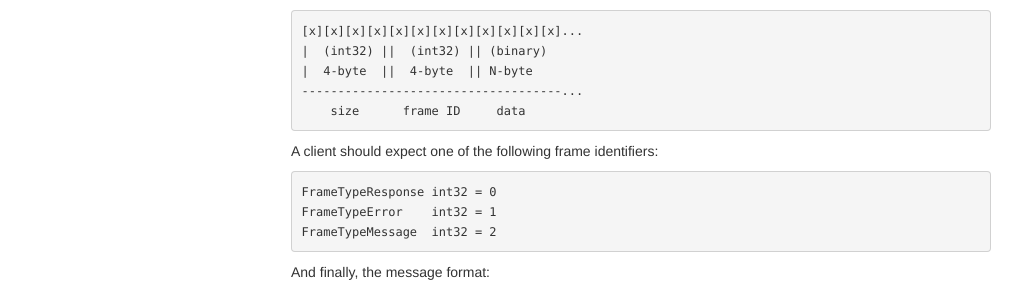
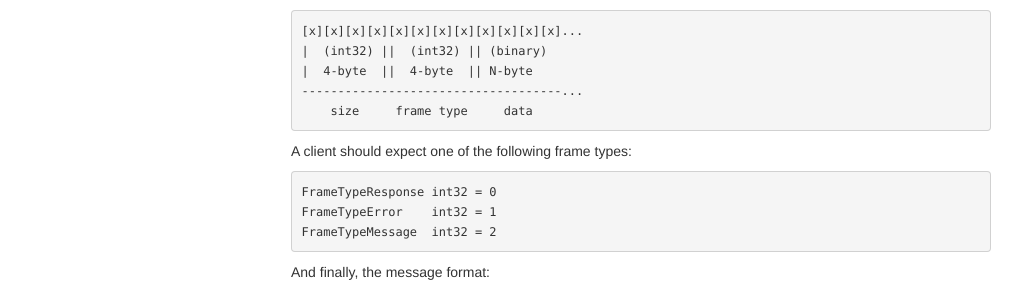
Before and after one commit to nsqio/nsq, a Jekyll site: the page built from _posts/2013-03-01-tcp_protocol_spec.md, in a window 1280 px wide and 900 px high, scrolled down 4964 px. Shown: the part 366-656 px from the top of the window, without its empty margins (119-1141 px from the left). Built offline with Jekyll 4.4.1, drawn with Linux system fonts in a browser that asks for light colours.

Commit message:
consistent frame type wording

```diff
--- a/_posts/2013-03-01-tcp_protocol_spec.md
+++ b/_posts/2013-03-01-tcp_protocol_spec.md
@@ -307,9 +307,9 @@ bodies, ie:
     |  (int32) ||  (int32) || (binary)
     |  4-byte  ||  4-byte  || N-byte
     ------------------------------------...
-        size      frame ID     data
+        size     frame type     data
 
-A client should expect one of the following frame identifiers:
+A client should expect one of the following frame types:
 
     FrameTypeResponse int32 = 0
     FrameTypeError    int32 = 1
```
